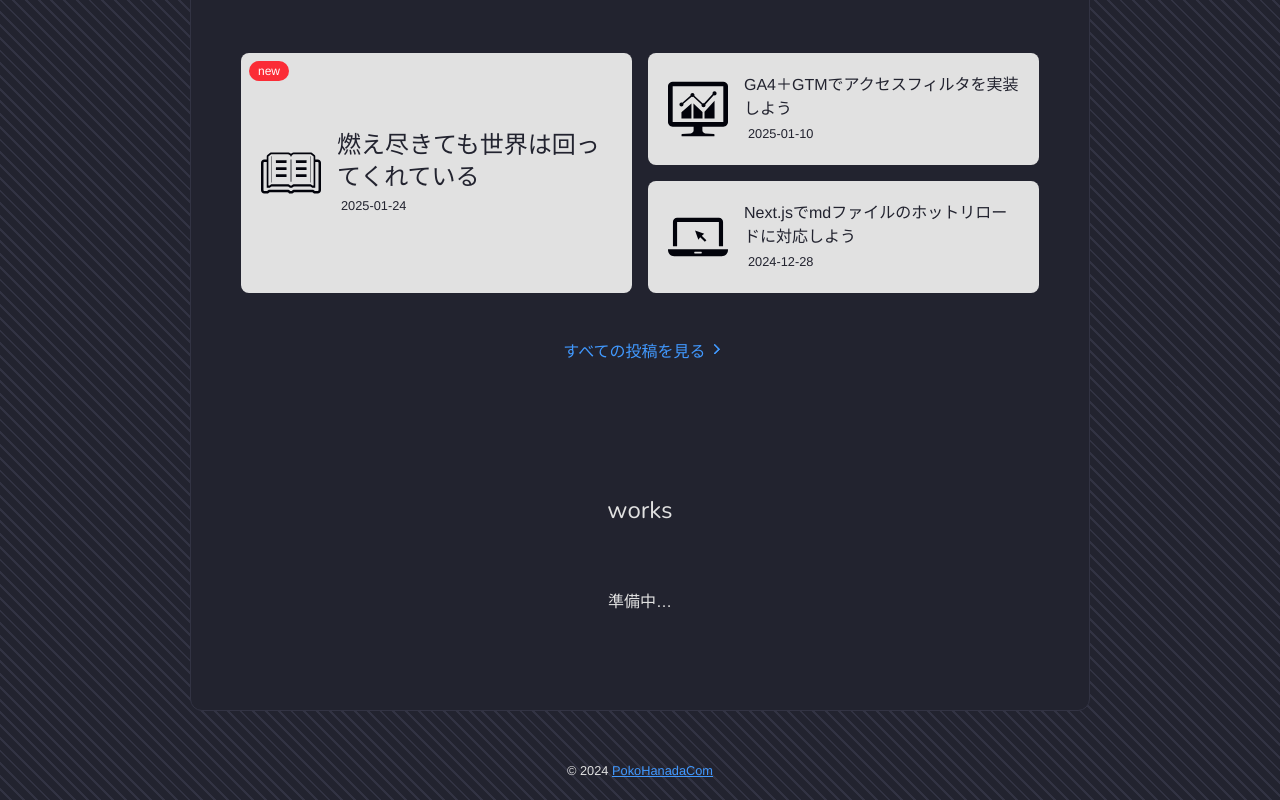
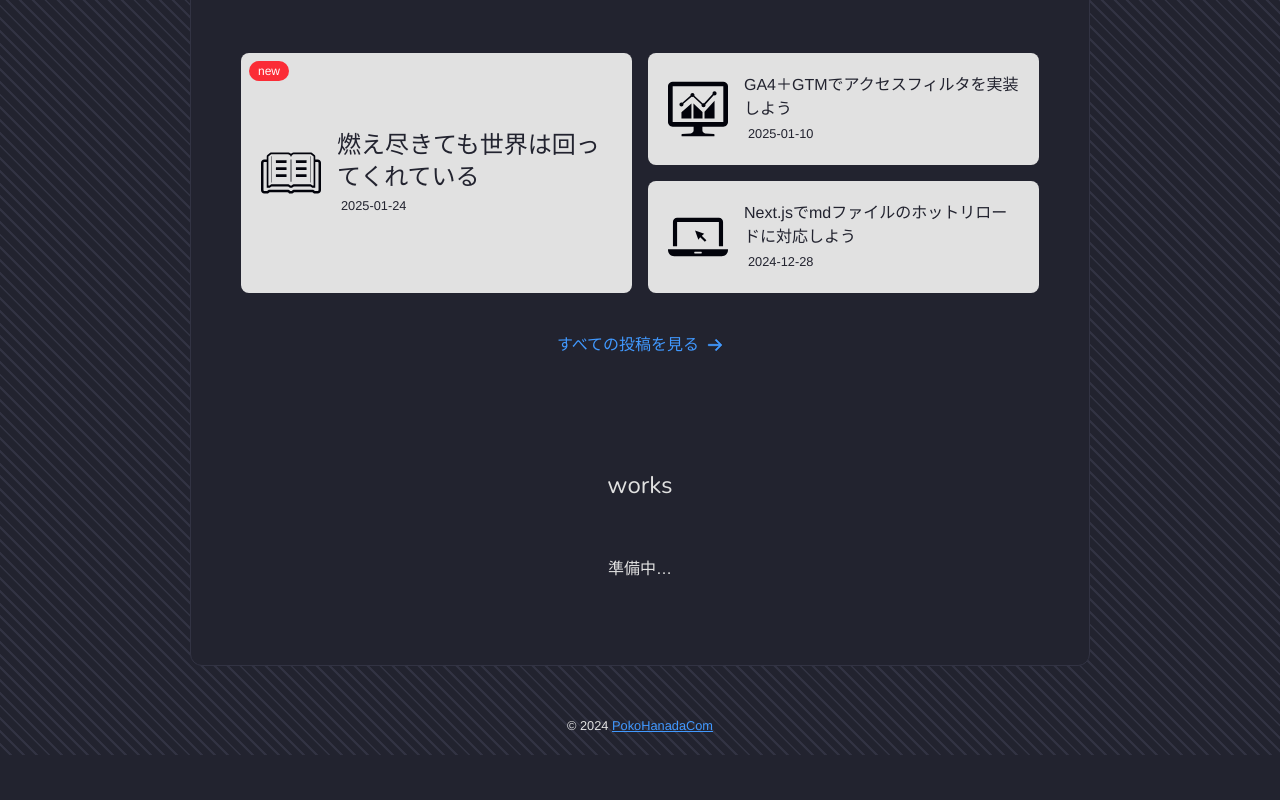
Before and after one commit to poko8nada/portfolio-site-v1, a Next.js app: page / in a window 1280 px wide. Shown: the part 679-1479 px from the top of the page. After the commit the page ends 1434 px from the top, so only its background shows below. Built offline with nearby package versions, Linux system fonts and the light colour scheme; no server answers.

Commit message:
Add arrow-next SVG, refactor button component

```diff
--- a/src/app/(header)/page.tsx
+++ b/src/app/(header)/page.tsx
@@ -1,7 +1,7 @@
 import PostsCard from '@/components/postsCard'
 import SectionHeader from '@/components/sectionHeader'
 import SectionBody from '@/components/section_body/page'
-import Button from '@/components/ui/button/page'
+import Button from '@/components/ui/button'
 import { getTopPosts } from '@/lib/post'
 import Image from 'next/image'
 import Link from 'next/link'
@@ -47,10 +47,7 @@ export default function Home() {
       <SectionBody>
         <SectionHeader>recent posts</SectionHeader>
         <div className='grid grid-cols-1 md:grid-cols-2 gap-4 md:px-12 p-4'>
-          {topPosts.length === 0 ? (
-            <p style={{ padding: '1rem' }}>準備中…</p>
-          ) : (
-            topPosts.map(({ slug, formattedData }, index) => {
+          {topPosts.map(({ slug, formattedData }, index) => {
             return (
               <PostsCard
                 key={slug}
@@ -59,16 +56,24 @@ export default function Home() {
                 index={index}
               />
             )
-            })
-          )}
+          })}
         </div>
-        <div className='mt-3'>
-          <Button href='/posts'>すべての投稿を見る</Button>
+        <div className='mt-6'>
+          <Button href='/posts'>
+            すべての投稿を見る
+            <Image
+              src={'/images/arrow-next.svg'}
+              width={16}
+              height={16}
+              alt='arrow next'
+              className='inline ml-2'
+            />
+          </Button>
         </div>
       </SectionBody>
       <SectionBody>
         <SectionHeader>works</SectionHeader>
-        <p style={{ padding: '1rem' }}>準備中…</p>
+        <p className='p-1 mt-1 text-center'>準備中…</p>
       </SectionBody>
     </>
   )
--- a/src/app/globals.css
+++ b/src/app/globals.css
@@ -40,8 +40,3 @@ body > * {
 * {
   box-sizing: border-box;
 }
-
-a {
-  color: inherit;
-  text-decoration: none;
-}
--- a/src/components/ui/button/page.tsx
+++ b/src/components/ui/button.tsx
@@ -1,12 +1,14 @@
 import Link from 'next/link'
-import styles from './button.module.css'
 
 export default ({
   href,
   children,
 }: { href: string; children: React.ReactNode }) => {
   return (
-    <Link href={href} className={styles.button}>
+    <Link
+      href={href}
+      className='text-pr leading-3 hover:underline inline-flex items-center justify-between'
+    >
       {children}
     </Link>
   )
--- a/src/components/ui/button/button.module.css
+++ /dev/null
@@ -1,37 +0,0 @@
-a.button {
-  --btn_primary: #4199ff;
-  --btn_secondary: #f2f2f2;
-  /* --btn_background: #0f1540; */
-}
-
-a.button {
-  display: inline-block;
-  color: var(--btn_primary);
-  font-size: 1em;
-  position: relative;
-  padding: 1.1em 1.8em 1.1em 1.1em;
-  line-height: 1.6;
-  text-decoration: none;
-  text-align: center;
-}
-
-a.button:hover,
-a.button:active,
-a.button:focus,
-a.button:target {
-  text-decoration: underline;
-}
-
-a.button:after {
-  content: "";
-  width: 8px;
-  height: 8px;
-  border-top: 2px solid var(--btn_primary);
-  border-right: 2px solid var(--btn_primary);
-  transform: rotate(45deg) translateY(-50%);
-  position: absolute;
-  top: 45%;
-  right: 18px;
-  border-radius: 1px;
-  transition: 0.2s ease;
-}
```
Also changed, not shown: public/images/arrow-next.svg (added). Lines whose indentation alone changed are shown as unchanged.
